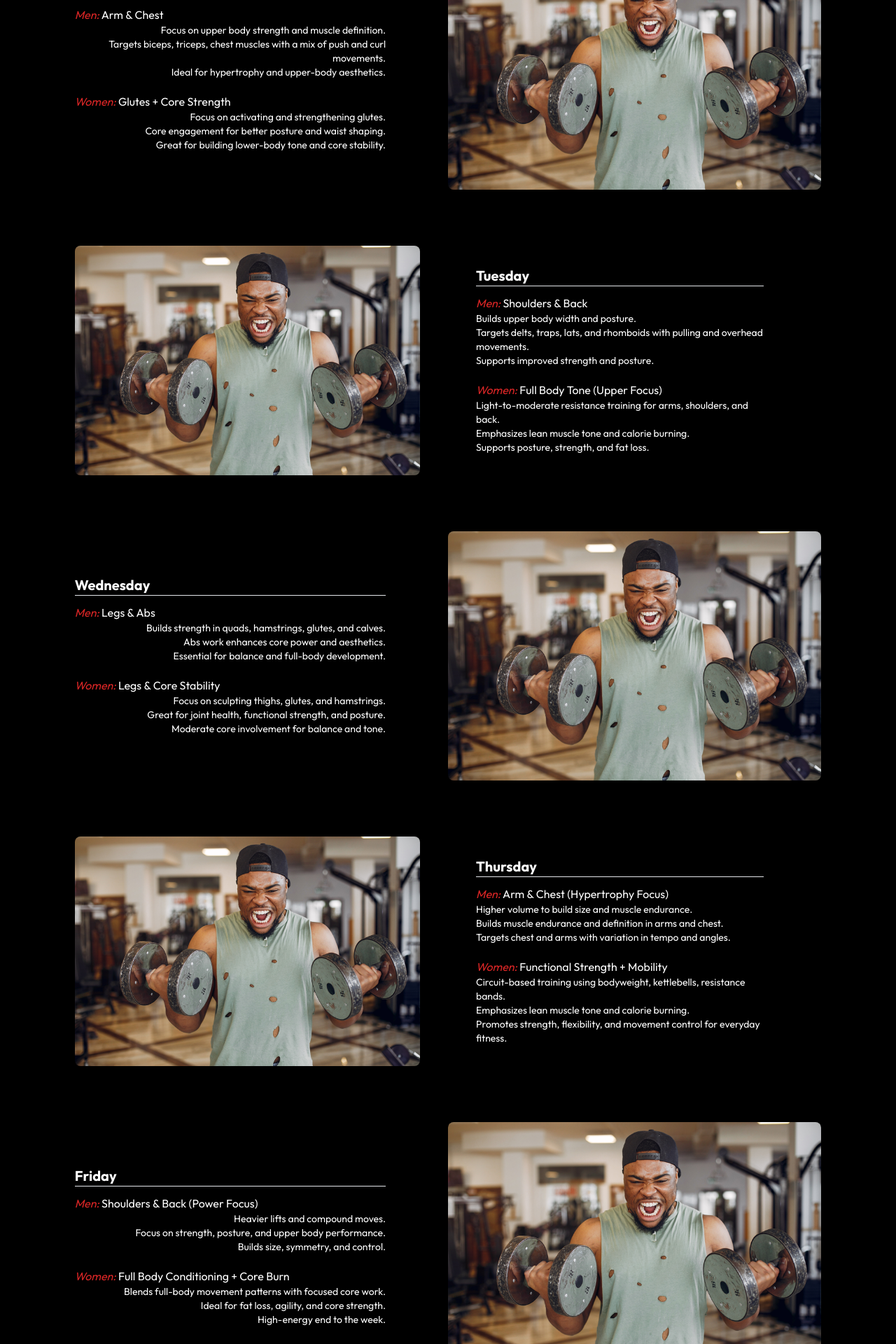
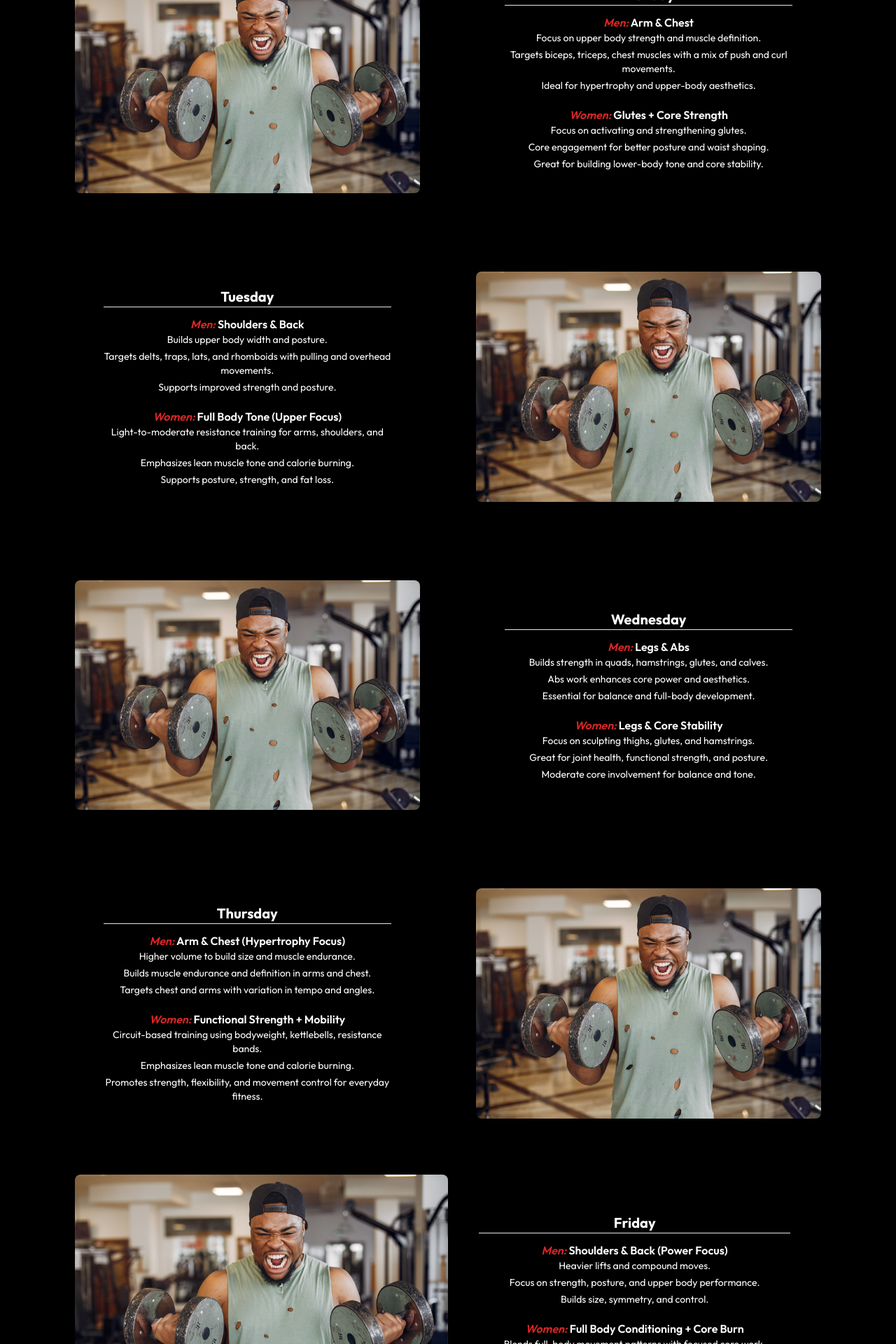
Before and after one commit to obeespace/wizzygym, a Next.js app: page /training in a window 1280 px wide. Shown: the part 680-2600 px from the top of the page at 70% size. Built offline with nearby package versions, Linux system fonts and the light colour scheme.

Commit message:
training page updated

```diff
--- a/app/training/page.js
+++ b/app/training/page.js
@@ -15,14 +15,15 @@ const page = () => {
 
       <div className="mt-20">
         <div>
-          <div className="lg:grid grid-cols-2 items-center my-20">
-            <div className="w-5/6">
+          <div className="lg:grid grid-cols-2 gap-20 items-center my-28">
+             <Image src={trainingimg} className="rounded-lg " />
+            <div className="w-5/6 mx-auto mt-10 lg:mt-0 text-center">
               <p className="font-bold text-xl">Monday</p>
               <hr className="mb-3" />
-              <p>
+              <p className="font-semibold">
                 <span className="italic text-red-600">Men:</span> Arm & Chest
               </p>
-              <div className="text-sm lg:text-right">
+              <div className="text-sm flex flex-col gap-1">
                 <p>Focus on upper body strength and muscle definition.</p>
                 <p>
                   Targets biceps, triceps, chest muscles with a mix of push and
@@ -30,28 +31,31 @@ const page = () => {
                 </p>
                 <p>Ideal for hypertrophy and upper-body aesthetics.</p>
               </div>
-              <p className="mt-5">
+              <p className="mt-5 font-semibold">
                 <span className="italic text-red-600">Women:</span> Glutes +
                 Core Strength
               </p>
-              <div className="text-sm lg:text-right">
+              <div className="text-sm flex flex-col gap-1">
                 <p>Focus on activating and strengthening glutes.</p>
                 <p>Core engagement for better posture and waist shaping.</p>
                 <p>Great for building lower-body tone and core stability.</p>
               </div>
             </div>
-            <Image src={trainingimg} className="rounded-lg mt-10 lg:mt-0" />
           </div>
 
-          <div className="lg:grid grid-cols-2 gap-20 items-center my-20">
-            <div className="w-5/6 order-2">
+          <div className="lg:grid grid-cols-2 gap-20 items-center my-28">
+            <Image
+              src={trainingimg}
+              className="rounded-lg mt-10 lg:mt-0 order-1"
+            />
+            <div className="w-5/6 mx-auto text-center mt-10 lg:mt-0">
               <p className="font-bold text-xl">Tuesday</p>
               <hr className="mb-3" />
-              <p>
+              <p className="font-semibold">
                 <span className="italic text-red-600">Men:</span> Shoulders &
                 Back
               </p>
-              <div className="text-sm">
+              <div className="text-sm flex flex-col gap-1">
                 <p>Builds upper body width and posture.</p>
                 <p>
                   Targets delts, traps, lats, and rhomboids with pulling and
@@ -59,11 +63,11 @@ const page = () => {
                 </p>
                 <p>Supports improved strength and posture.</p>
               </div>
-              <p className="mt-5">
+              <p className="mt-5 font-semibold">
                 <span className="italic text-red-600">Women:</span> Full Body
                 Tone (Upper Focus)
               </p>
-              <div className="text-sm">
+              <div className="text-sm flex flex-col gap-1">
                 <p>
                   Light-to-moderate resistance training for arms, shoulders, and
                   back.
@@ -72,56 +76,56 @@ const page = () => {
                 <p>Supports posture, strength, and fat loss.</p>
               </div>
             </div>
-            <Image
-              src={trainingimg}
-              className="rounded-lg mt-10 lg:mt-0 order-1"
-            />
           </div>
 
-          <div className="lg:grid grid-cols-2 items-center my-20">
-            <div className="w-5/6">
+          <div className="lg:grid grid-cols-2 gap-20 items-center my-28">
+            <Image src={trainingimg} className="rounded-lg mt-10 lg:mt-0" />
+            <div className="w-5/6 mx-auto text-center mt-10 lg:mt-0">
               <p className="font-bold text-xl">Wednesday</p>
               <hr className="mb-3" />
-              <p>
+              <p className="font-semibold">
                 <span className="italic text-red-600">Men:</span> Legs & Abs
               </p>
-              <div className="text-sm lg:text-right">
+              <div className="text-sm flex flex-col gap-1">
                 <p>Builds strength in quads, hamstrings, glutes, and calves.</p>
                 <p>
                   Abs work enhances core power and aesthetics.
                 </p>
                 <p>Essential for balance and full-body development.</p>
               </div>
-              <p className="mt-5">
+              <p className="mt-5 font-semibold">
                 <span className="italic text-red-600">Women:</span> Legs & Core Stability
               </p>
-              <div className="text-sm lg:text-right">
+              <div className="text-sm flex flex-col gap-1">
                 <p>Focus on sculpting thighs, glutes, and hamstrings.</p>
                 <p>Great for joint health, functional strength, and posture.</p>
                 <p>Moderate core involvement for balance and tone.</p>
               </div>
             </div>
-            <Image src={trainingimg} className="rounded-lg mt-10 lg:mt-0" />
           </div>
 
           <div className="lg:grid grid-cols-2 gap-20 items-center my-20">
-            <div className="w-5/6 order-2">
+            <Image
+              src={trainingimg}
+              className="rounded-lg mt-10 lg:mt-0 order-1"
+            />
+            <div className="w-5/6 mx-auto text-center mt-10 lg:mt-0">
               <p className="font-bold text-xl">Thursday</p>
               <hr className="mb-3" />
-              <p>
+              <p className="font-semibold">
                 <span className="italic text-red-600">Men:</span> Arm & Chest (Hypertrophy Focus)
               </p>
-              <div className="text-sm">
+              <div className="text-sm flex flex-col gap-1">
                 <p>Higher volume to build size and muscle endurance.</p>
                 <p>
                   Builds muscle endurance and definition in arms and chest.
                 </p>
                 <p>Targets chest and arms with variation in tempo and angles.</p>
               </div>
-              <p className="mt-5">
+              <p className="mt-5 font-semibold">
                 <span className="italic text-red-600">Women:</span> Functional Strength + Mobility
               </p>
-              <div className="text-sm">
+              <div className="text-sm flex flex-col gap-1">
                 <p>
                   Circuit-based training using bodyweight, kettlebells, resistance bands.
                 </p>
@@ -129,56 +133,56 @@ const page = () => {
                 <p>Promotes strength, flexibility, and movement control for everyday fitness.</p>
               </div>
             </div>
-            <Image
-              src={trainingimg}
-              className="rounded-lg mt-10 lg:mt-0 order-1"
-            />
           </div>
 
           <div className="lg:grid grid-cols-2 items-center my-20">
-            <div className="w-5/6">
+            <Image src={trainingimg} className="rounded-lg mt-10 lg:mt-0" />
+            <div className="w-5/6 mx-auto text-center mt-10 lg:mt-0">
               <p className="font-bold text-xl">Friday</p>
               <hr className="mb-3" />
-              <p>
+              <p className="font-semibold">
                 <span className="italic text-red-600">Men:</span> Shoulders & Back (Power Focus)
               </p>
-              <div className="text-sm lg:text-right">
+              <div className="text-sm flex flex-col gap-1">
                 <p>Heavier lifts and compound moves.</p>
                 <p>
                   Focus on strength, posture, and upper body performance.
                 </p>
                 <p>Builds size, symmetry, and control.</p>
               </div>
-              <p className="mt-5">
+              <p className="mt-5 font-semibold">
                 <span className="italic text-red-600">Women:</span> Full Body Conditioning + Core Burn
               </p>
-              <div className="text-sm lg:text-right">
+              <div className="text-sm flex flex-col gap-1">
                 <p>Blends full-body movement patterns with focused core work.</p>
                 <p>Ideal for fat loss, agility, and core strength.</p>
                 <p>High-energy end to the week.</p>
               </div>
             </div>
-            <Image src={trainingimg} className="rounded-lg mt-10 lg:mt-0" />
           </div>
 
           <div className="lg:grid grid-cols-2 gap-20 items-center my-20">
-            <div className="w-5/6 order-2">
+            <Image
+              src={trainingimg}
+              className="rounded-lg mt-10 lg:mt-0 order-1"
+            />
+            <div className="w-5/6 mx-auto text-center mt-10 lg:mt-0">
               <p className="font-bold text-xl">Saturday</p>
               <hr className="mb-3" />
-              <p>
+              <p className="font-semibold">
                 <span className="italic text-red-600">Men:</span> Legs & Abs (Endurance + Strength)
               </p>
-              <div className="text-sm">
+              <div className="text-sm flex flex-col gap-1">
                 <p>Combination of resistance and bodyweight leg exercises with core finishers.</p>
                 <p>
                   Emphasis on control and stamina.
                 </p>
                 <p>Adds core-intensive exercises for full engagement.</p>
               </div>
-              <p className="mt-5">
+              <p className="mt-5 font-semibold">
                 <span className="italic text-red-600">Women:</span> Lower Body Power + Cardio Intervals
               </p>
-              <div className="text-sm">
+              <div className="text-sm flex flex-col gap-1">
                 <p>
                   Legs and glutes work mixed with cardio intervals (e.g., bike, sled, treadmill).
                 </p>
@@ -186,10 +190,6 @@ const page = () => {
                 <p>Focus on glute-isolation and high-rep ab circuits.</p>
               </div>
             </div>
-            <Image
-              src={trainingimg}
-              className="rounded-lg mt-10 lg:mt-0 order-1"
-            />
           </div>
         </div>
       </div>
```
